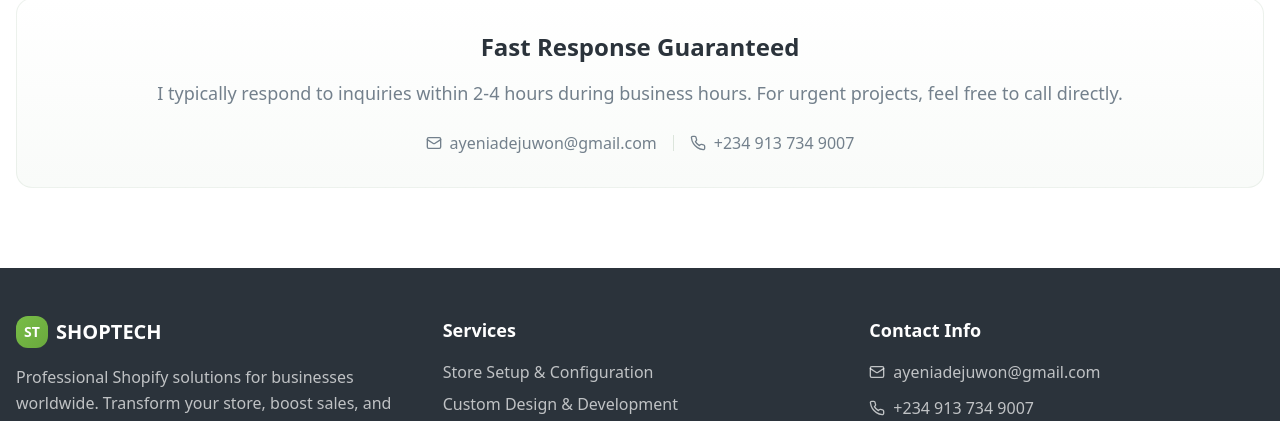
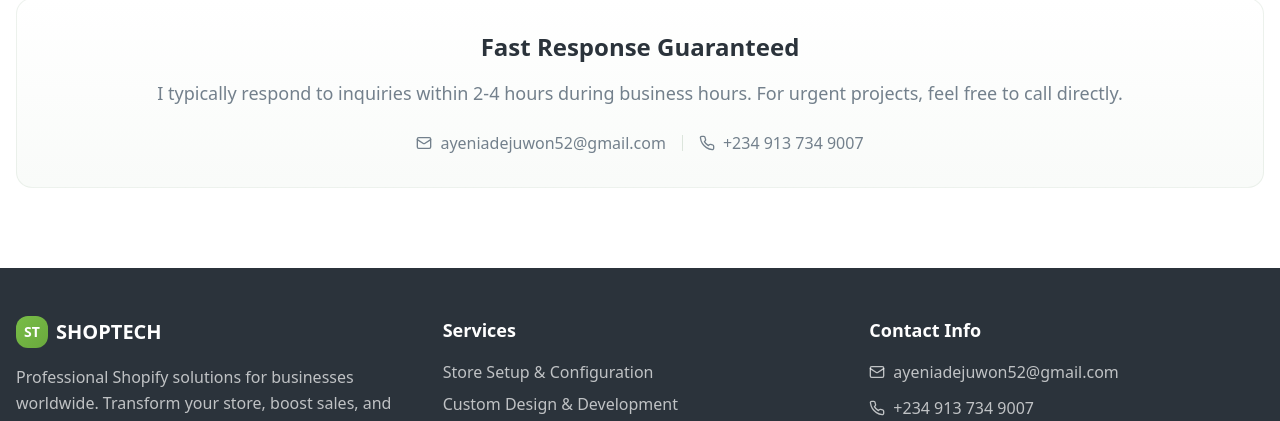
Before and after one commit to Ayeni2002/shopify-solutions-hub, a React (Vite) app: page / in a window 1280 px wide. Shown: the part 3570-3991 px from the top of the page. Built offline with nearby package versions, Linux system fonts and the light colour scheme; the HTML template or start-up script is replaced by a standard one.

Commit message:
Fix: Update contact email address

```diff
--- a/src/components/Contact.tsx
+++ b/src/components/Contact.tsx
@@ -16,7 +16,7 @@ const contactMethods = [
     title: "Email",
     description: "Send me a detailed project inquiry",
     action: "Send Email",
-    href: "mailto:ayeniadejuwon@gmail.com",
+    href: "mailto:ayeniadejuwon52@gmail.com",
     primary: false
   },
   {
@@ -100,7 +100,7 @@ const Contact = () => {
           <div className="flex flex-col sm:flex-row gap-4 justify-center items-center">
             <div className="flex items-center space-x-2 text-muted-foreground">
               <Mail className="w-4 h-4" />
-              <span>ayeniadejuwon@gmail.com</span>
+              <span>ayeniadejuwon52@gmail.com</span>
             </div>
             <div className="hidden sm:block h-4 w-px bg-border"></div>
             <div className="flex items-center space-x-2 text-muted-foreground">
--- a/src/components/Footer.tsx
+++ b/src/components/Footer.tsx
@@ -34,11 +34,11 @@ const Footer = () => {
             <h3 className="text-lg font-semibold">Contact Info</h3>
             <div className="space-y-3">
               <a
-                href="mailto:ayeniadejuwon@gmail.com"
+                href="mailto:ayeniadejuwon52@gmail.com"
                 className="flex items-center space-x-2 text-background/70 hover:text-background transition-colors"
               >
                 <Mail className="w-4 h-4" />
-                <span>ayeniadejuwon@gmail.com</span>
+                <span>ayeniadejuwon52@gmail.com</span>
               </a>
               <a
                 href="tel:+2349137349007"
```
